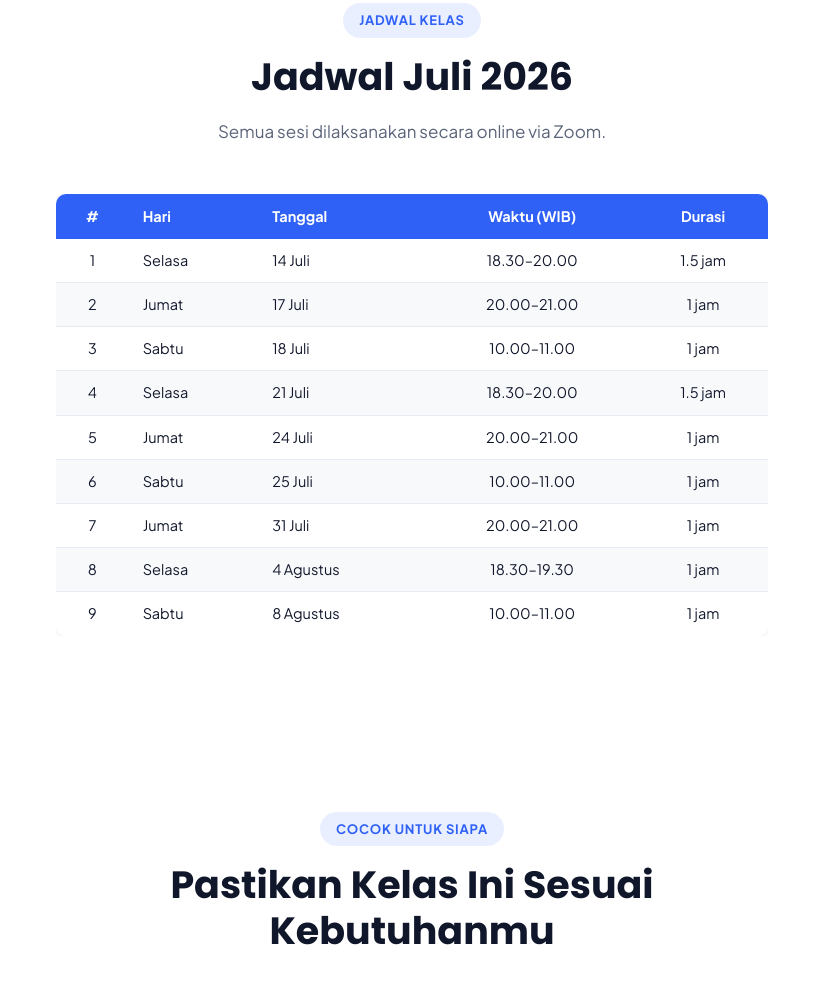
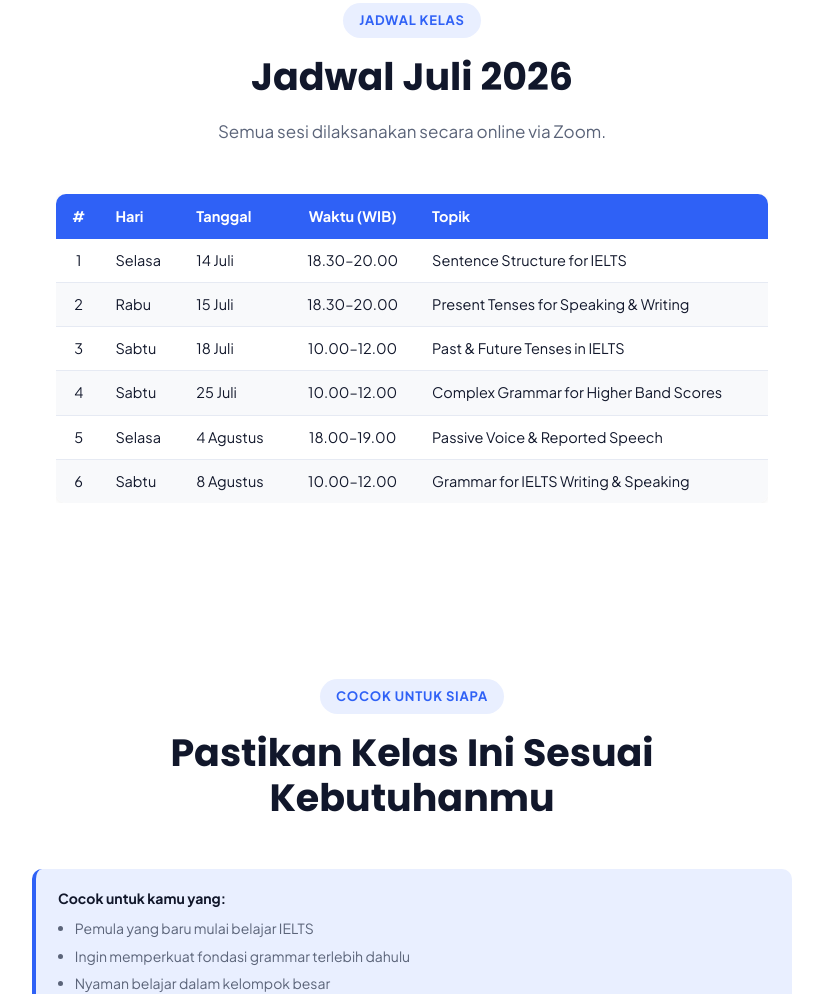
Before and after one commit to Tutory-English/Web, a plain HTML site: page class-grammar-class.html in a window 1280 px wide. Shown: the part 2238-3232 px from the top of the page, without its empty margins (228-1051 px from the left). Drawn offline with Linux system fonts and the light colour scheme.

Commit message:
Add files via upload

```diff
--- a/class-grammar-class.html
+++ b/class-grammar-class.html
@@ -142,19 +142,16 @@
             <th style="padding:11px 14px;text-align:left;">Hari</th>
             <th style="padding:11px 14px;text-align:left;">Tanggal</th>
             <th style="padding:11px 14px;text-align:center;">Waktu (WIB)</th>
-            <th style="padding:11px 14px;text-align:center;">Durasi</th>
+            <th style="padding:11px 14px;text-align:left;">Topik</th>
           </tr>
         </thead>
         <tbody>
-          <tr style="background:#fff;"><td style="padding:10px 14px;text-align:center;border-bottom:1px solid var(--line);">1</td><td style="padding:10px 14px;border-bottom:1px solid var(--line);">Selasa</td><td style="padding:10px 14px;border-bottom:1px solid var(--line);">14 Juli</td><td style="padding:10px 14px;text-align:center;border-bottom:1px solid var(--line);">18.30–20.00</td><td style="padding:10px 14px;text-align:center;border-bottom:1px solid var(--line);">1.5 jam</td></tr>
-          <tr style="background:#f8f9fb;"><td style="padding:10px 14px;text-align:center;border-bottom:1px solid var(--line);">2</td><td style="padding:10px 14px;border-bottom:1px solid var(--line);">Jumat</td><td style="padding:10px 14px;border-bottom:1px solid var(--line);">17 Juli</td><td style="padding:10px 14px;text-align:center;border-bottom:1px solid var(--line);">20.00–21.00</td><td style="padding:10px 14px;text-align:center;border-bottom:1px solid var(--line);">1 jam</td></tr>
-          <tr style="background:#fff;"><td style="padding:10px 14px;text-align:center;border-bottom:1px solid var(--line);">3</td><td style="padding:10px 14px;border-bottom:1px solid var(--line);">Sabtu</td><td style="padding:10px 14px;border-bottom:1px solid var(--line);">18 Juli</td><td style="padding:10px 14px;text-align:center;border-bottom:1px solid var(--line);">10.00–11.00</td><td style="padding:10px 14px;text-align:center;border-bottom:1px solid var(--line);">1 jam</td></tr>
-          <tr style="background:#f8f9fb;"><td style="padding:10px 14px;text-align:center;border-bottom:1px solid var(--line);">4</td><td style="padding:10px 14px;border-bottom:1px solid var(--line);">Selasa</td><td style="padding:10px 14px;border-bottom:1px solid var(--line);">21 Juli</td><td style="padding:10px 14px;text-align:center;border-bottom:1px solid var(--line);">18.30–20.00</td><td style="padding:10px 14px;text-align:center;border-bottom:1px solid var(--line);">1.5 jam</td></tr>
-          <tr style="background:#fff;"><td style="padding:10px 14px;text-align:center;border-bottom:1px solid var(--line);">5</td><td style="padding:10px 14px;border-bottom:1px solid var(--line);">Jumat</td><td style="padding:10px 14px;border-bottom:1px solid var(--line);">24 Juli</td><td style="padding:10px 14px;text-align:center;border-bottom:1px solid var(--line);">20.00–21.00</td><td style="padding:10px 14px;text-align:center;border-bottom:1px solid var(--line);">1 jam</td></tr>
-          <tr style="background:#f8f9fb;"><td style="padding:10px 14px;text-align:center;border-bottom:1px solid var(--line);">6</td><td style="padding:10px 14px;border-bottom:1px solid var(--line);">Sabtu</td><td style="padding:10px 14px;border-bottom:1px solid var(--line);">25 Juli</td><td style="padding:10px 14px;text-align:center;border-bottom:1px solid var(--line);">10.00–11.00</td><td style="padding:10px 14px;text-align:center;border-bottom:1px solid var(--line);">1 jam</td></tr>
-          <tr style="background:#fff;"><td style="padding:10px 14px;text-align:center;border-bottom:1px solid var(--line);">7</td><td style="padding:10px 14px;border-bottom:1px solid var(--line);">Jumat</td><td style="padding:10px 14px;border-bottom:1px solid var(--line);">31 Juli</td><td style="padding:10px 14px;text-align:center;border-bottom:1px solid var(--line);">20.00–21.00</td><td style="padding:10px 14px;text-align:center;border-bottom:1px solid var(--line);">1 jam</td></tr>
-          <tr style="background:#f8f9fb;"><td style="padding:10px 14px;text-align:center;border-bottom:1px solid var(--line);">8</td><td style="padding:10px 14px;border-bottom:1px solid var(--line);">Selasa</td><td style="padding:10px 14px;border-bottom:1px solid var(--line);">4 Agustus</td><td style="padding:10px 14px;text-align:center;border-bottom:1px solid var(--line);">18.30–19.30</td><td style="padding:10px 14px;text-align:center;border-bottom:1px solid var(--line);">1 jam</td></tr>
-          <tr style="background:#fff;"><td style="padding:10px 14px;text-align:center;">9</td><td style="padding:10px 14px;">Sabtu</td><td style="padding:10px 14px;">8 Agustus</td><td style="padding:10px 14px;text-align:center;">10.00–11.00</td><td style="padding:10px 14px;text-align:center;">1 jam</td></tr>
+          <tr style="background:#fff;"><td style="padding:10px 14px;text-align:center;border-bottom:1px solid var(--line);">1</td><td style="padding:10px 14px;border-bottom:1px solid var(--line);">Selasa</td><td style="padding:10px 14px;border-bottom:1px solid var(--line);">14 Juli</td><td style="padding:10px 14px;text-align:center;border-bottom:1px solid var(--line);">18.30–20.00</td><td style="padding:10px 14px;border-bottom:1px solid var(--line);">Sentence Structure for IELTS</td></tr>
+          <tr style="background:#f8f9fb;"><td style="padding:10px 14px;text-align:center;border-bottom:1px solid var(--line);">2</td><td style="padding:10px 14px;border-bottom:1px solid var(--line);">Rabu</td><td style="padding:10px 14px;border-bottom:1px solid var(--line);">15 Juli</td><td style="padding:10px 14px;text-align:center;border-bottom:1px solid var(--line);">18.30–20.00</td><td style="padding:10px 14px;border-bottom:1px solid var(--line);">Present Tenses for Speaking &amp; Writing</td></tr>
+          <tr style="background:#fff;"><td style="padding:10px 14px;text-align:center;border-bottom:1px solid var(--line);">3</td><td style="padding:10px 14px;border-bottom:1px solid var(--line);">Sabtu</td><td style="padding:10px 14px;border-bottom:1px solid var(--line);">18 Juli</td><td style="padding:10px 14px;text-align:center;border-bottom:1px solid var(--line);">10.00–12.00</td><td style="padding:10px 14px;border-bottom:1px solid var(--line);">Past &amp; Future Tenses in IELTS</td></tr>
+          <tr style="background:#f8f9fb;"><td style="padding:10px 14px;text-align:center;border-bottom:1px solid var(--line);">4</td><td style="padding:10px 14px;border-bottom:1px solid var(--line);">Sabtu</td><td style="padding:10px 14px;border-bottom:1px solid var(--line);">25 Juli</td><td style="padding:10px 14px;text-align:center;border-bottom:1px solid var(--line);">10.00–12.00</td><td style="padding:10px 14px;border-bottom:1px solid var(--line);">Complex Grammar for Higher Band Scores</td></tr>
+          <tr style="background:#fff;"><td style="padding:10px 14px;text-align:center;border-bottom:1px solid var(--line);">5</td><td style="padding:10px 14px;border-bottom:1px solid var(--line);">Selasa</td><td style="padding:10px 14px;border-bottom:1px solid var(--line);">4 Agustus</td><td style="padding:10px 14px;text-align:center;border-bottom:1px solid var(--line);">18.00–19.00</td><td style="padding:10px 14px;border-bottom:1px solid var(--line);">Passive Voice &amp; Reported Speech</td></tr>
+          <tr style="background:#f8f9fb;"><td style="padding:10px 14px;text-align:center;">6</td><td style="padding:10px 14px;">Sabtu</td><td style="padding:10px 14px;">8 Agustus</td><td style="padding:10px 14px;text-align:center;">10.00–12.00</td><td style="padding:10px 14px;">Grammar for IELTS Writing &amp; Speaking</td></tr>
         </tbody>
       </table>
     </div>
```
